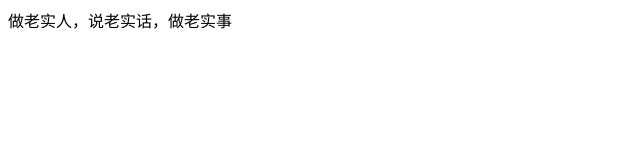
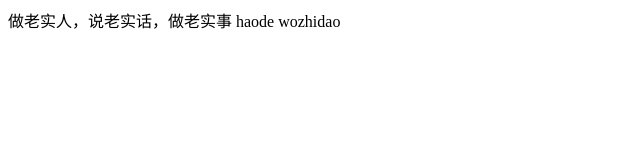
Before and after one commit to qxlhappy/qxlhappy.github.io, a plain HTML site: page index.html in a window 1280 px wide. Shown: the whole page, without its empty margins (0-640 px from the left). Drawn offline with Linux system fonts and the light colour scheme.

Commit message:
Update index.html

```diff
--- a/index.html
+++ b/index.html
@@ -6,5 +6,7 @@
 </head>
 <body>
 	做老实人，说老实话，做老实事
+
+	haode wozhidao
 </body>
 </html>
```
